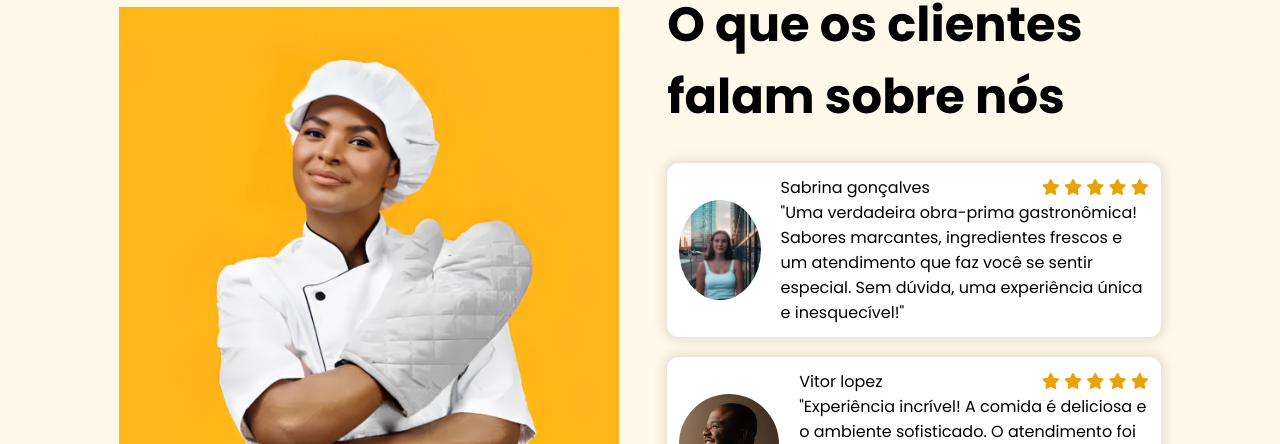
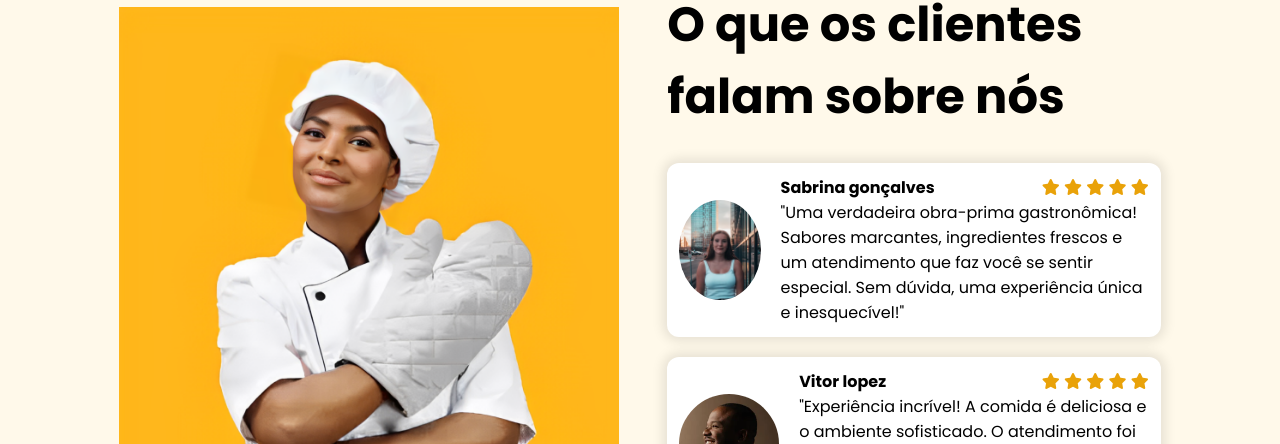
Before and after one commit to Derickcsantos/CamposFOOD, a plain HTML site: page index.html in a window 1280 px wide. Shown: the part 1702-2146 px from the top of the page. Drawn offline with nearby package versions, Linux system fonts and the light colour scheme.

Commit message:
Add files via upload

```diff
--- a/index.html
+++ b/index.html
@@ -303,7 +303,7 @@
 
                         <div class="feedback-content">
                             <p>
-                                Sabrina gonçalves
+                                <strong>Sabrina gonçalves</strong>
                                 <span>
                                     <i class="fa-solid fa-star"></i>
                                     <i class="fa-solid fa-star"></i>
@@ -325,7 +325,7 @@
 
                         <div class="feedback-content">
                             <p>
-                                Vitor lopez
+                                <strong>Vitor lopez</strong>
                                 <span>
                                     <i class="fa-solid fa-star"></i>
                                     <i class="fa-solid fa-star"></i>
```
